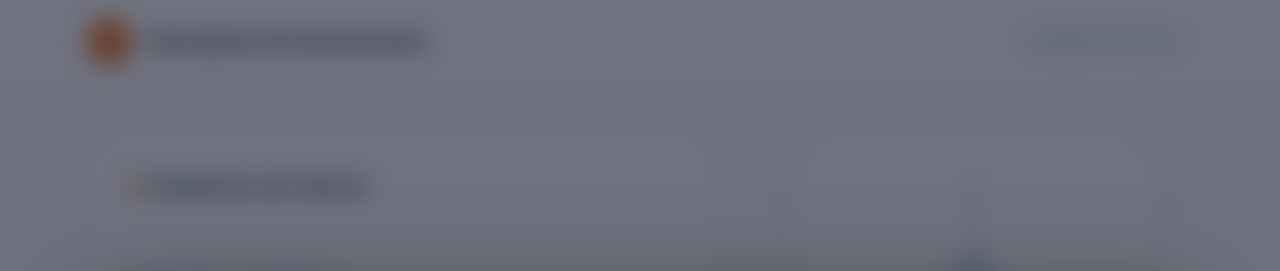
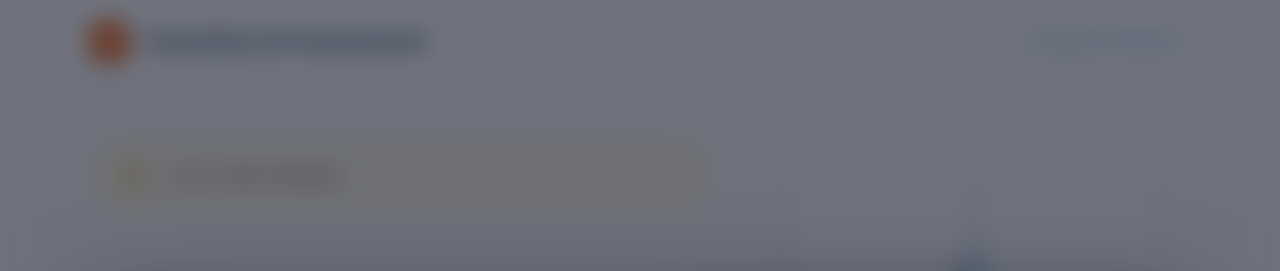
Before and after one commit to mateusgorin/Calculadora-de-fracionamento-, a React (Vite) app: page / in a window 1280 px wide. Shown: the top 271 px of the page. Built offline with nearby package versions, Linux system fonts and the light colour scheme.

Commit message:
feat: Add "Read with attention" section
Introduces an expandable section with an alert icon and amber styling to provide important user information or warnings before they interact with the main application controls. This aims to improve user guidance and safety.

```diff
--- a/App.tsx
+++ b/App.tsx
@@ -13,7 +13,10 @@ import {
   Smartphone,
   Copy,
   Check,
-  Loader2
+  Loader2,
+  AlertCircle,
+  ChevronDown,
+  ChevronUp
 } from 'lucide-react';
 
 const App: React.FC = () => {
@@ -27,6 +30,7 @@ const App: React.FC = () => {
   const [isEntryModalOpen, setIsEntryModalOpen] = useState(true);
   const [hasAcceptedTermsCheckbox, setHasAcceptedTermsCheckbox] = useState(false);
   const [imageLoading, setImageLoading] = useState(true);
+  const [isAttentionOpen, setIsAttentionOpen] = useState(false);
 
   const pixKey = "mateusmirandaamaral@gmail.com";
 
@@ -111,6 +115,38 @@ const App: React.FC = () => {
       <main className="max-w-6xl mx-auto px-6 mt-12 grid grid-cols-1 lg:grid-cols-12 gap-10 items-start">
 
         <div className="lg:col-span-7 space-y-8 w-full">
+
+          {/* Seção Leia com Atenção */}
+          <div className="bg-amber-50 border border-amber-200 rounded-[2rem] overflow-hidden shadow-sm transition-all duration-300">
+            <button
+              onClick={() => setIsAttentionOpen(!isAttentionOpen)}
+              className="w-full flex items-center justify-between p-6 text-left hover:bg-amber-100/50 transition-colors"
+            >
+              <div className="flex items-center gap-4">
+                <div className="bg-amber-100 p-2.5 rounded-xl">
+                  <AlertCircle className="text-amber-600" size={20} />
+                </div>
+                <span className="text-sm font-black text-amber-900 uppercase tracking-widest">
+                  (leia com atenção)
+                </span>
+              </div>
+              {isAttentionOpen ? <ChevronUp className="text-amber-400" /> : <ChevronDown className="text-amber-400" />}
+            </button>
+
+            {isAttentionOpen && (
+              <div className="px-6 pb-8 pt-2 space-y-4 animate-in fade-in slide-in-from-top-2 duration-300">
+                <div className="h-px bg-amber-200 w-full mb-4"></div>
+                <div className="space-y-4 text-amber-800 text-[13px] md:text-sm leading-relaxed font-medium">
+                  <p className="font-bold">Esta calculadora é um auxílio matemático.</p>
+                  <p>A dose prescrita, a concentração do medicamento e a forma de aplicação devem ser confirmadas com um médico ou profissional de saúde.</p>
+                  <p className="font-bold">Não utilize este cálculo como única referência.</p>
+                  <p>Confirme se a quantidade de mg e o volume em mL correspondem exatamente à ampola que você recebeu.</p>
+                  <p>Preencha os dados corretamente na calculadora. Caso tenha dúvidas, clique em <span className="underline decoration-amber-300 decoration-2">“Dúvidas”</span> na calculadora, para visualizar uma imagem explicativa.</p>
+                </div>
+              </div>
+            )}
+          </div>
+
           <div className="bg-white p-8 md:p-10 rounded-[2.5rem] shadow-[0_10px_40px_rgba(0,0,0,0.03)] border border-slate-100 relative overflow-hidden">
             <div className="flex items-center gap-3 mb-10 border-b border-slate-50 pb-6">
               <div className="w-1.5 h-6 bg-orange-500 rounded-full"></div>
```
